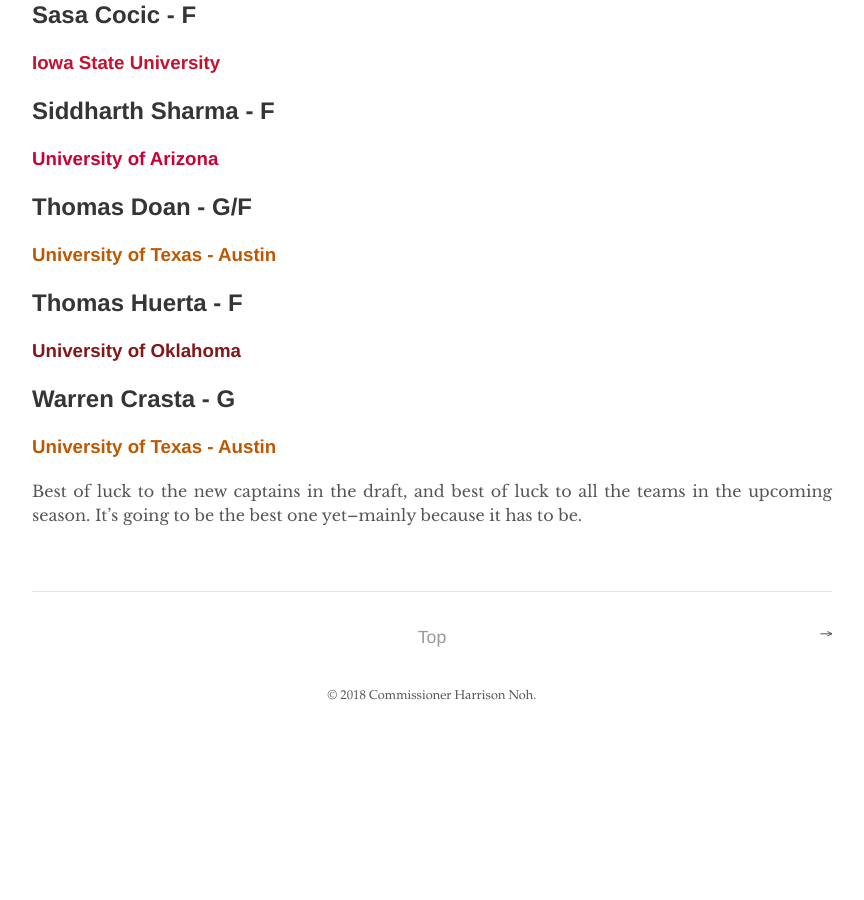
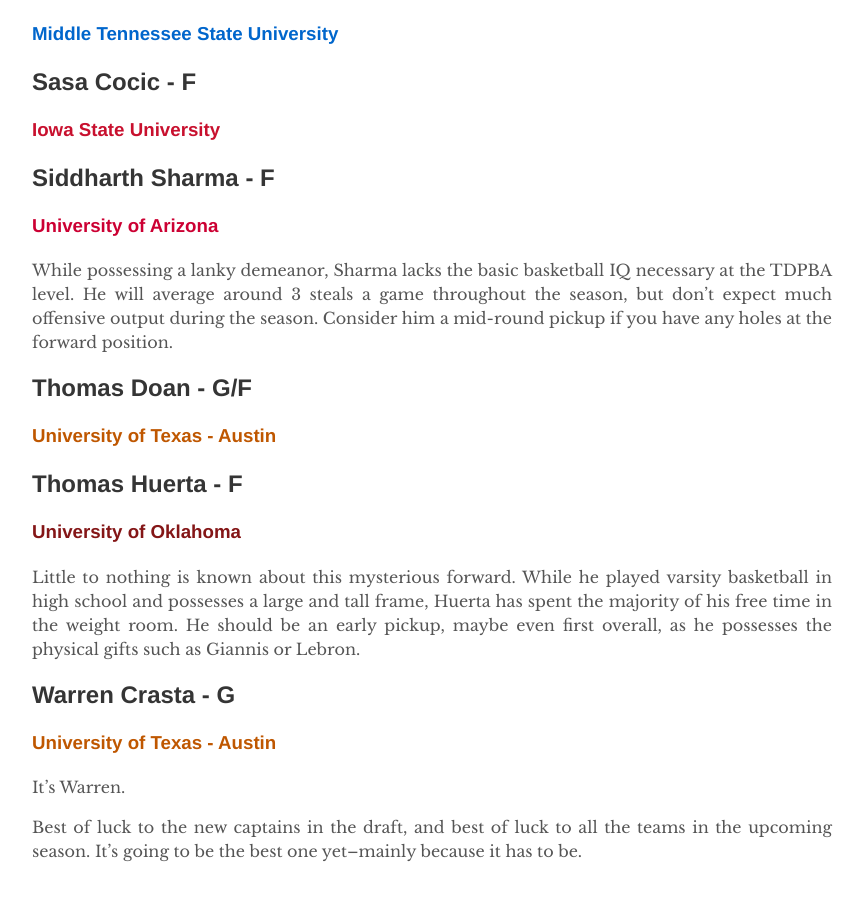
Before and after one commit to nohharri/tdpba, a Jekyll site: the page built from _posts/2018-02-06-expansion-draft.md, in a window 1280 px wide and 900 px high, scrolled down 2667 px. Shown: the whole window, without its empty margins (208-1072 px from the left). Built offline with Jekyll 4.4.1, drawn with Linux system fonts in a browser that asks for light colours; before the commit the page ends 3406 px from its top, so only the background shows below that; some of the changed text lies outside the part shown.

Commit message:
Update 2018-02-06-expansion-draft.md

```diff
--- a/_posts/2018-02-06-expansion-draft.md
+++ b/_posts/2018-02-06-expansion-draft.md
@@ -40,6 +40,7 @@ The draft will follow a snake format, meaning that the last pick in the first ro
 
 ## Andrew Lee - G
 ### <span style="color: #3284BF">UCLA</span>
+Lee has recently purchased his first basketball 28 years into his adult life. While he does have a newfound passion for the game, consider him a late 10 - 16th pick.
 
 ## Chris Young - F
 ### <span style="color: #0021A5">University of Florida</span>
@@ -73,15 +74,18 @@ The draft will follow a snake format, meaning that the last pick in the first ro
 
 ## Siddharth Sharma - F
 ### <span style="color: #CC0033">University of Arizona</span>
+While possessing a lanky demeanor, Sharma lacks the basic basketball IQ necessary at the TDPBA level. He will average around 3 steals a game throughout the season, but don't expect much offensive output during the season. Consider him a mid-round pickup if you have any holes at the forward position.
 
 ## Thomas Doan - G/F
 ### <span style="color: #bf5700">University of Texas - Austin</span>
 
 ## Thomas Huerta - F
 ### <span style="color: #841617">University of Oklahoma</span>
+Little to nothing is known about this mysterious forward. While he played varsity basketball in high school and possesses a large and tall frame, Huerta has spent the majority of his free time in the weight room. He should be an early pickup, maybe even first overall, as he possesses the physical gifts such as Giannis or Lebron.
 
 ## Warren Crasta - G
 ### <span style="color: #bf5700">University of Texas - Austin</span>
+It's Warren.
 
 
 Best of luck to the new captains in the draft, and best of luck to all the teams in the upcoming season. It's going to be the best one yet--mainly because it has to be.
```
